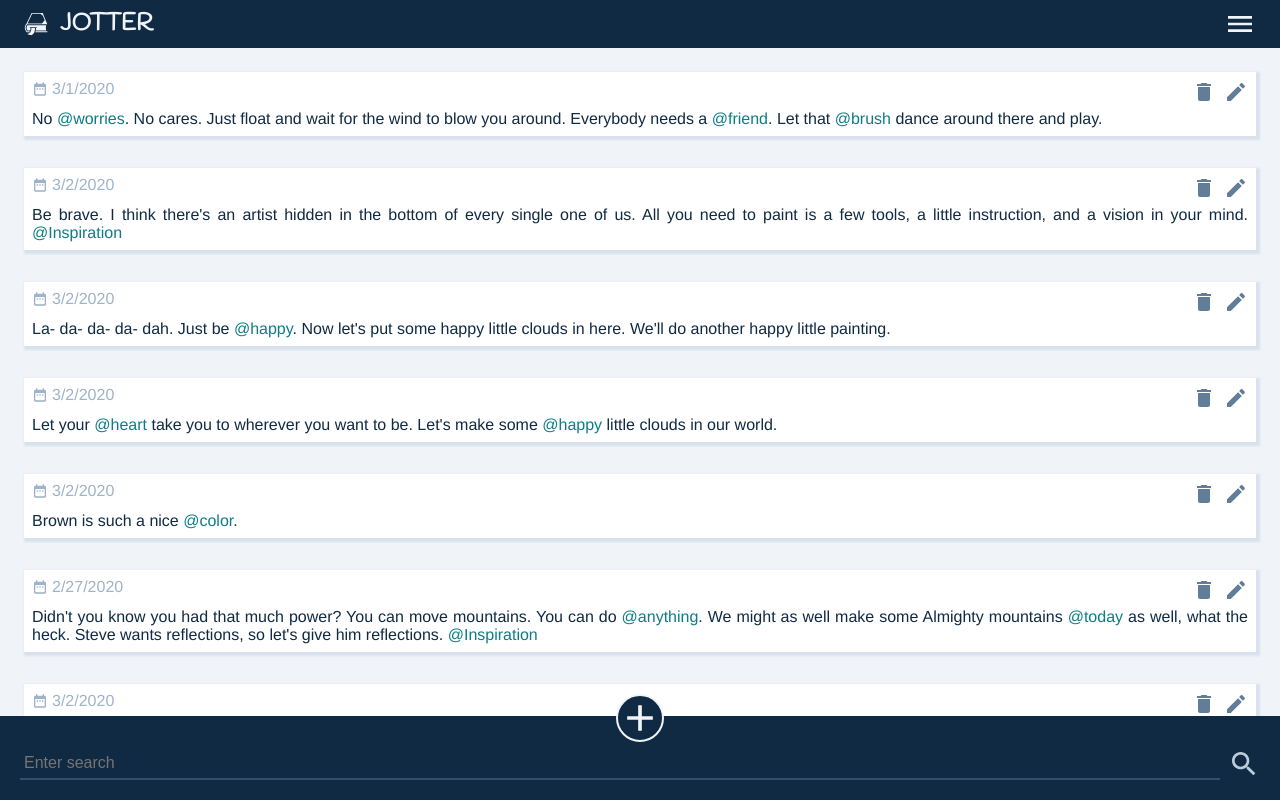
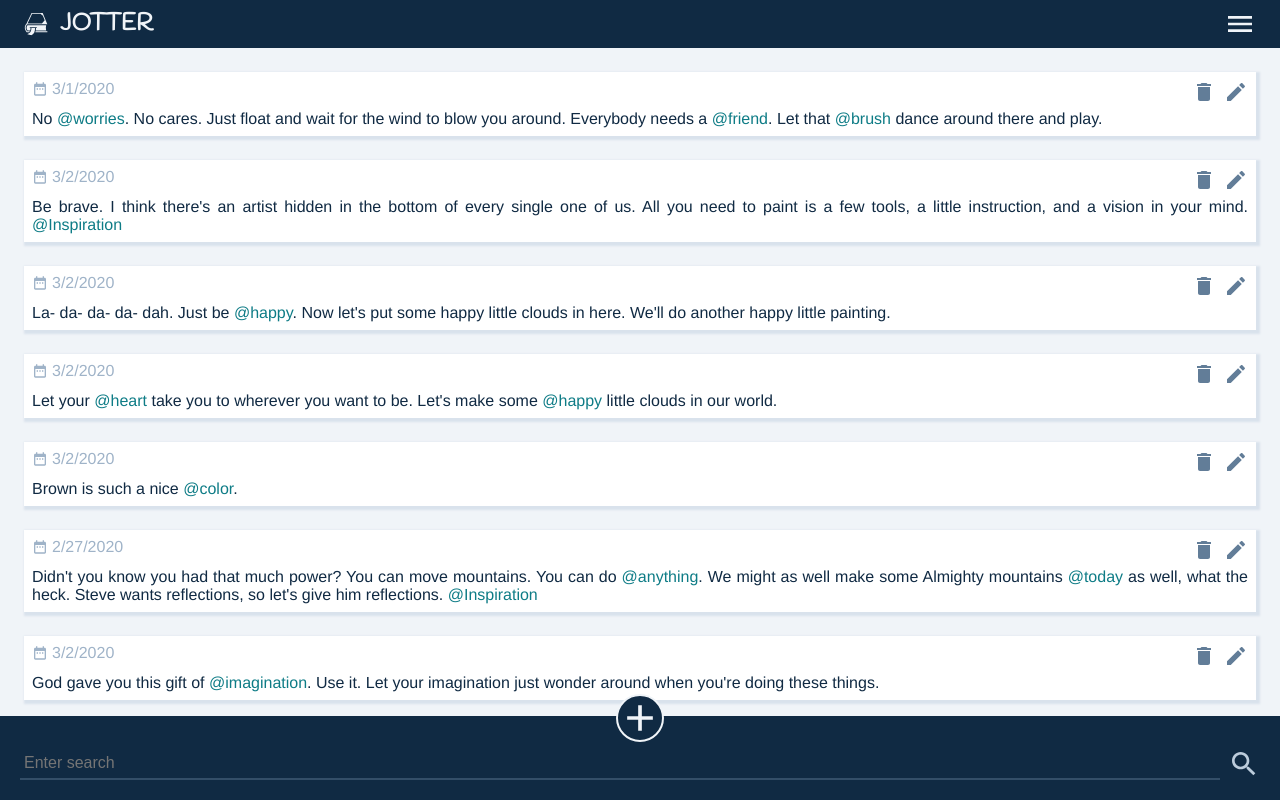
Before and after one commit to jamarob/jotter, a React (Create React App) app: page /notes in a window 1280 px wide. Built offline with nearby package versions, Linux system fonts and the light colour scheme.

Commit message:
Fix gap between notes on chrome

```diff
--- a/src/components/Note.js
+++ b/src/components/Note.js
@@ -42,6 +42,7 @@ export default function Note({
 const StyledNote = styled.section`
   box-shadow: var(--note-shadow);
   font-family: Helvetica Neue, Helvetica, Arial, sans-serif;
+  margin: 0 0 var(--size-5) 0;
   padding: var(--size-2);
   word-wrap: break-word;
   color: var(--neutral-1);
--- a/src/components/NotesList.js
+++ b/src/components/NotesList.js
@@ -39,6 +39,5 @@ export default function NotesList({ notes, onTagClick, onDelete }) {
 const StyledNotesList = styled.section`
   display: flex;
   flex-direction: column;
-  gap: var(--size-6);
   padding: var(--size-5);
 `
```
